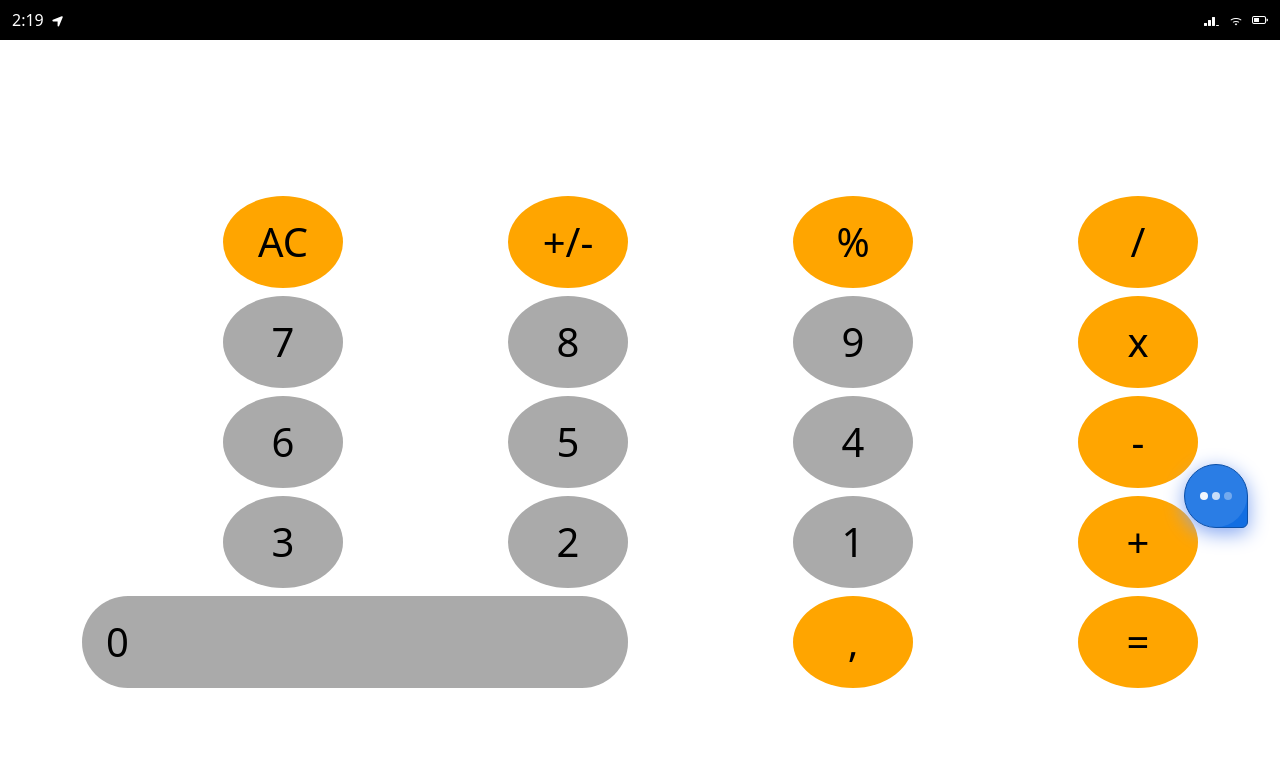
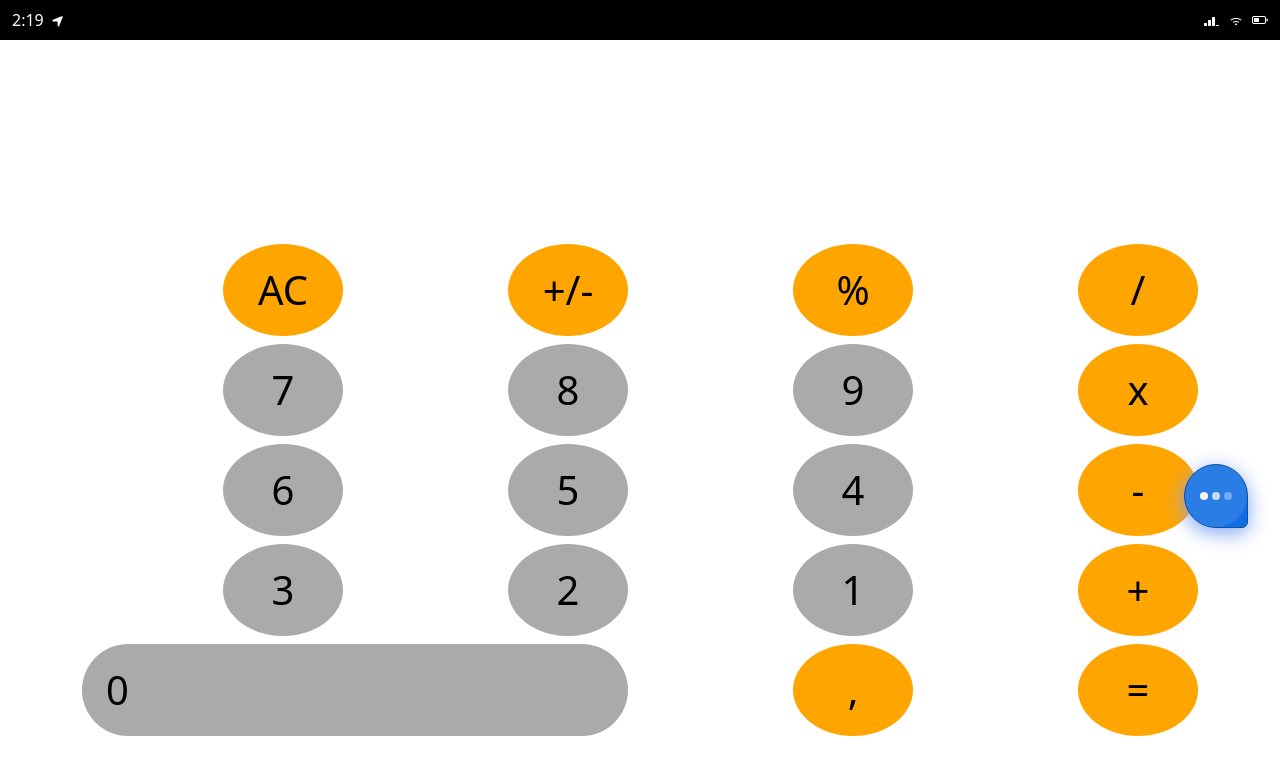
Before and after one commit to iam-Igor/ios_clone, a React (Create React App) app: page /Calculator in a window 1280 px wide. Shown: the top 774 px of the page. Built offline with nearby package versions, Linux system fonts and the light colour scheme.

Commit message:
before cleaning the code

```diff
--- a/src/comps/calculator/Calculator.jsx
+++ b/src/comps/calculator/Calculator.jsx
@@ -5,7 +5,7 @@ import CalSingleBtn from "./CalSingleBtn";
 import "./Calculator.css";
 import { useSelector } from "react-redux";
 import Form from "react-bootstrap/Form";
-import { useEffect } from "react";
+import { useEffect, useState } from "react";
 import CalSingleOperation from "./CalSingleOperation";
 // import { useState } from "react";
 // import { useDispatch, useSelector } from "react-redux";
@@ -17,16 +17,29 @@ function Calculator() {
 
    const reduxValue1 = useSelector((state) => state.value1);
    const reduxValue2 = useSelector((state) => state.value2);
-   const reduxValueView = useSelector((state) => state.valueView);
-   const reduxResult = useSelector((state) => state.result);
-   // console.log("value ", reduxValue1, reduxValue2, reduxValueView);
 
-   // useEffect(() => {
-   //    console.log("output exact: ", reduxValue2);
-   // }, [reduxValue2]);
+   const [windowHeight, setWindowHeight] = useState(window.innerHeight);
+
+   useEffect(() => {
+      // handle the size of the window
+      const handleResize = () => {
+         setWindowHeight(window.innerHeight);
+      };
+
+      window.addEventListener("resize", handleResize);
+
+      // cleanup function
+      return () => {
+         window.removeEventListener("resize", handleResize);
+      };
+   }, [windowHeight]);
 
    return (
-      <Container>
+      <Container
+         className="d-flex flex-column"
+         style={{ height: windowHeight - 100 }}
+      >
+         <div className="flex-grow-1 d-flex flex-column justify-content-center">
             <Row>
                <Col>
                   <div className="w-100 text-end calc-display-top p-3">
@@ -37,6 +50,8 @@ function Calculator() {
                   </div>
                </Col>
             </Row>
+         </div>
+         <div>
             <Row>
                <CalSingleOperation num={"AC"} />
                <CalSingleOperation num={"+/-"} />
@@ -67,6 +82,7 @@ function Calculator() {
                {/* <CalSingleBtn num={1} /> */}
                <CalSingleOperation num={"="} />
             </Row>
+         </div>
       </Container>
    );
 }
```
Lines whose indentation alone changed are shown as unchanged.
